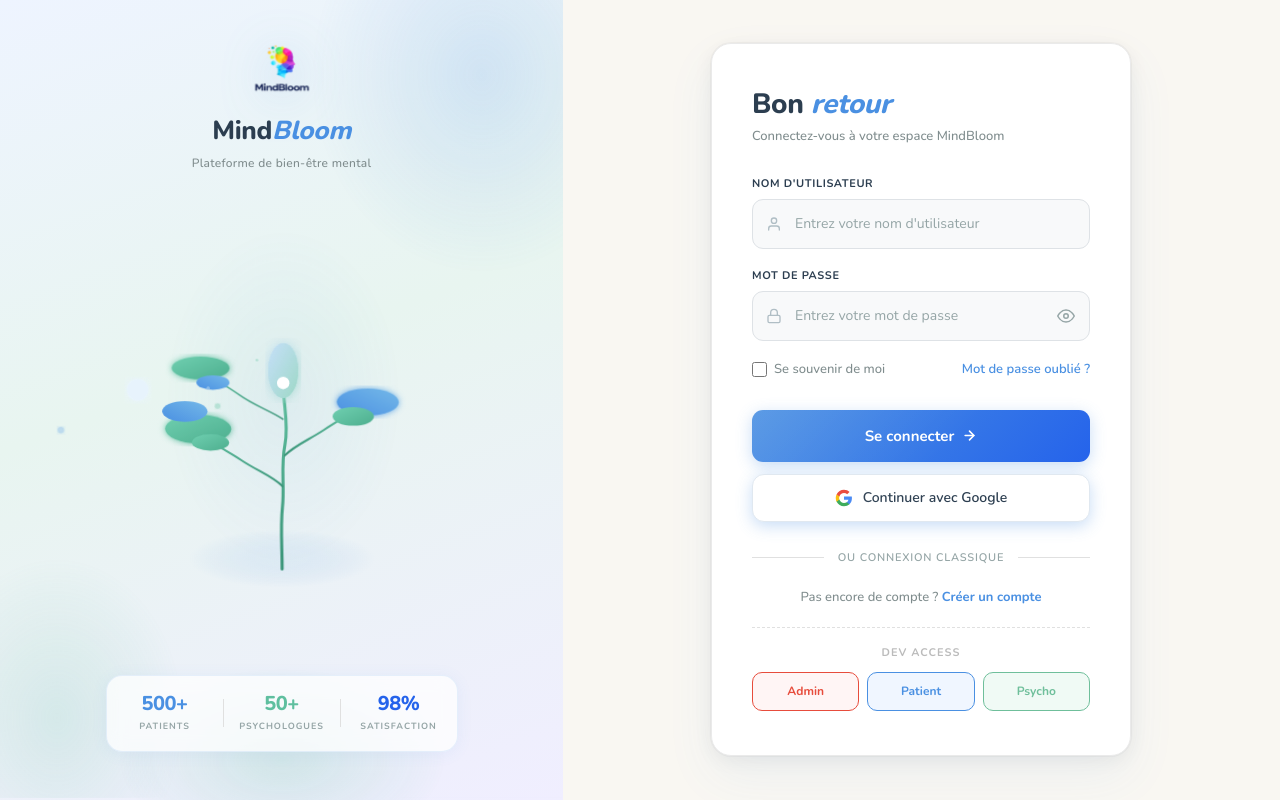
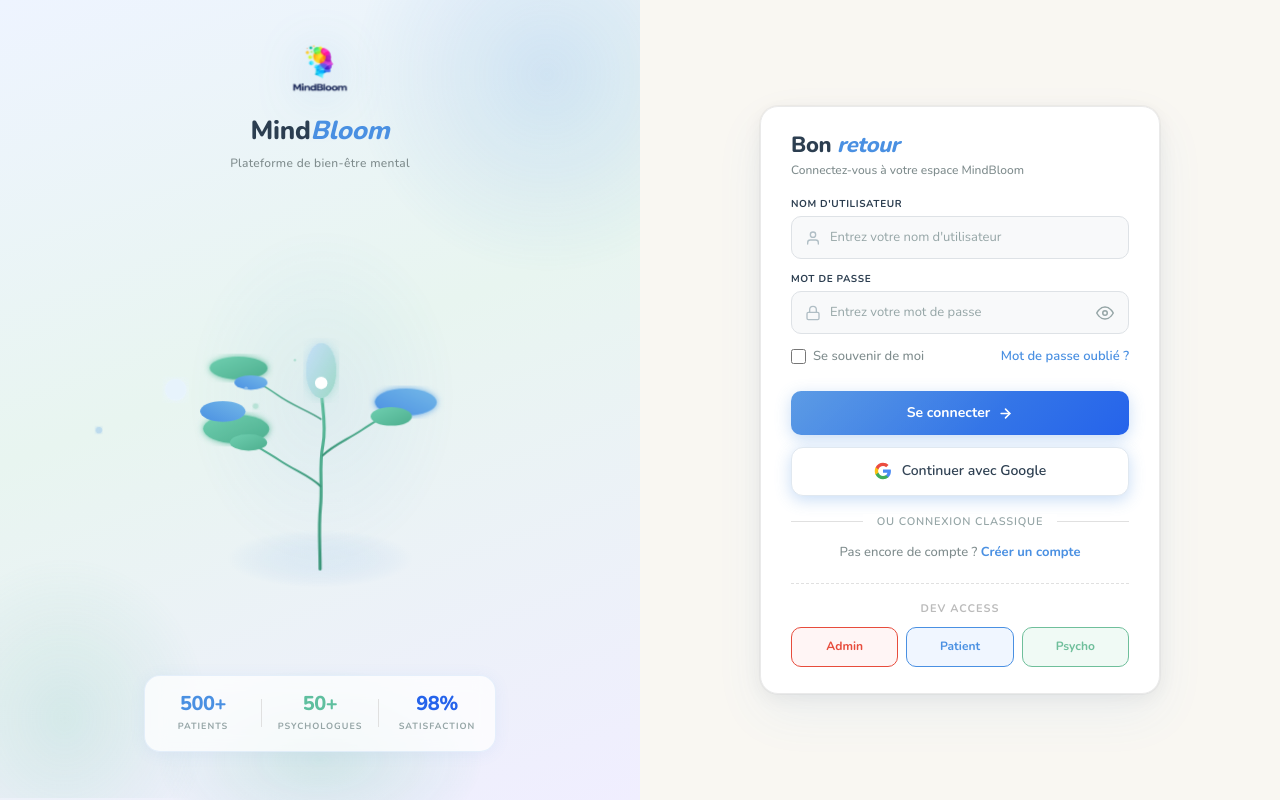
Before and after one commit to MedAdamDerouich/Esprit--PIDEV---3A18---2526---MindBloom-, a Symfony app: template templates/security/login.html.twig in a window 1280 px wide. Run offline with Twig, Linux system fonts and the light colour scheme; the template is opened without the code that fills it, so the values that code supplies are empty; form fields are guessed from the names that the template uses; some libraries are stand-ins or nearby versions.

Commit message:
fix bugs and add transition in login signup page

```diff
--- a/composer.json
+++ b/composer.json
@@ -11,6 +11,7 @@
         "doctrine/doctrine-migrations-bundle": "^3.3",
         "doctrine/orm": "^2.19",
         "dompdf/dompdf": "^3.1",
+        "knplabs/knp-paginator-bundle": "^6.10",
         "knpuniversity/oauth2-client-bundle": "^2.20",
         "league/oauth2-google": "^5.0",
         "nucleos/dompdf-bundle": "^4.3",
--- a/config/bundles.php
+++ b/config/bundles.php
@@ -10,4 +10,5 @@ return [
     Symfony\Bundle\MakerBundle\MakerBundle::class => ['dev' => true],
     KnpU\OAuth2ClientBundle\KnpUOAuth2ClientBundle::class => ['all' => true],
     Nucleos\DompdfBundle\NucleosDompdfBundle::class => ['all' => true],
+    Knp\Bundle\PaginatorBundle\KnpPaginatorBundle::class => ['all' => true],
 ];
--- a/templates/inc/_navbar.html.twig
+++ b/templates/inc/_navbar.html.twig
@@ -68,7 +68,7 @@
    DARK MODE — surgical, no wildcard div rule
    ══════════════════════════════════════════ */
 
-/* ── Smooth transitions (applies light AND dark) ── */
+/* ── Smooth transitions (applies light AND dark) — unified timing so page & navbar swap together ── */
 body,
 body header,
 body .mnav-link,
@@ -84,8 +84,8 @@ body input, body textarea, body select,
 body .modal-content,
 body .form-control,
 body .btn {
-    transition: background-color 0.35s ease, color 0.3s ease,
-                border-color 0.3s ease, box-shadow 0.3s ease;
+    transition: background-color 0.25s ease, background 0.25s ease,
+                color 0.25s ease, border-color 0.25s ease, box-shadow 0.25s ease;
 }
 
 /* ── Body & page background ── */
--- a/templates/security/login.html.twig
+++ b/templates/security/login.html.twig
@@ -14,27 +14,29 @@
 
     /* ═══ LAYOUT ═══════════════════════════════════════════ */
     .auth-root {
-      display: flex;
+      position: relative;
       width: 100vw;
       height: 100vh;
       overflow: hidden;
       font-family: 'Nunito', 'Segoe UI', sans-serif;
     }
 
-    /* ── Left botanical panel (fixed, always visible) ── */
+    /* ── Left botanical panel — slides across the viewport ── */
     .auth-left {
-      width: 44%;
-      min-width: 360px;
+      position: absolute;
+      top: 0; left: 0;
+      width: 50%;
       height: 100vh;
-      flex-shrink: 0;
-      position: relative;
+      z-index: 5;
       background: linear-gradient(160deg, #EEF4FF 0%, #E8F5F0 45%, #F0EEFF 100%);
       display: flex;
       align-items: stretch;
       justify-content: center;
       overflow: hidden;
-      transition: background 0.9s ease;
+      transition: transform 0.9s cubic-bezier(0.77, 0, 0.18, 1), background 0.9s ease;
+      will-change: transform;
     }
+    .auth-root.show-register .auth-left { transform: translateX(100%); }
 
     /* Ambient blobs */
     .auth-left::before {
@@ -86,51 +88,45 @@
       justify-content: space-between;
     }
 
-    /* ── Right form zone (clips the sliding cards) ── */
+    /* ── Form zone fills the whole viewport; cards live in the un-covered half ── */
     .auth-right {
-      flex: 1;
-      min-width: 0;
+      position: absolute;
+      inset: 0;
       height: 100vh;
-      position: relative;
       overflow: hidden;
       background: #F9F7F2;
+      z-index: 1;
     }
 
-    /* ── Two overlapping form cards ── */
+    /* ── Two form cards pinned to left or right half, swap via opacity ── */
     .auth-form-card {
       position: absolute;
-      inset: 0;
+      top: 0;
+      width: 50%;
+      height: 100vh;
       display: flex;
       align-items: center;
       justify-content: center;
-      padding: 32px 48px;
+      padding: 16px 32px;
       overflow-y: auto;
-      transform: translateX(0);
+      scrollbar-width: thin;
       opacity: 1;
-      transition:
-        transform 0.62s cubic-bezier(0.65, 0, 0.35, 1),
-        opacity   0.45s cubic-bezier(0.65, 0, 0.35, 1);
-      will-change: transform, opacity;
+      transition: opacity 0.6s ease 0.25s;
+      will-change: opacity;
       pointer-events: auto;
     }
 
-    /* Register card starts off-screen to the right */
-    .auth-form-card--register {
-      transform: translateX(100%);
-      opacity: 0;
-      pointer-events: none;
-    }
+    /* Login sits in the RIGHT half (panel covers the left by default) */
+    .auth-form-card--login    { right: 0; }
+    /* Register sits in the LEFT half (panel will slide right to reveal it) */
+    .auth-form-card--register { left: 0;  opacity: 0; pointer-events: none; transition-delay: 0s; }
 
-    /* ── When switching to register ── */
-    .auth-root.show-register .auth-form-card--login {
-      transform: translateX(-100%);
-      opacity: 0;
-      pointer-events: none;
-    }
-    .auth-root.show-register .auth-form-card--register {
-      transform: translateX(0);
-      opacity: 1;
-      pointer-events: auto;
+    .auth-root.show-register .auth-form-card--login    { opacity: 0; pointer-events: none; transition-delay: 0s; }
+    .auth-root.show-register .auth-form-card--register { opacity: 1; pointer-events: auto; transition-delay: 0.35s; }
+
+    @media (prefers-reduced-motion: reduce) {
+      .auth-left      { transition: none !important; }
+      .auth-form-card { transition: opacity 0.2s linear !important; }
     }
 
     /* ── Botanical panel: subtle accent shift on register ── */
@@ -245,25 +241,27 @@
     /* ── Card inner ── */
     .auth-card {
       background: #fff;
-      border-radius: 20px;
-      padding: 44px 40px;
-      width: 100%; max-width: 420px;
+      border-radius: 18px;
+      padding: 26px 30px;
+      width: 100%; max-width: 400px;
       border: 1px solid #EAEAEA;
       box-shadow:
         0 0 0 1px rgba(0,0,0,.03),
         0 4px 20px rgba(0,0,0,.06),
         0 20px 50px rgba(74,144,226,.07);
     }
-    .auth-card--wide { max-width: 520px; padding: 40px 38px; }
+    .auth-card--wide { max-width: 500px; padding: 22px 30px 20px; }
+    .auth-form-card--login > .auth-card { margin: auto 0; }
+    .auth-form-card--register > .auth-card { margin: auto 0; }
 
-    .auth-card__header { margin-bottom: 28px; }
-    .auth-card__header h2 { font-size:28px; font-weight:800; color:#2C3E50; letter-spacing:-.4px; margin:0 0 6px; line-height:1.15; }
+    .auth-card__header { margin-bottom: 16px; }
+    .auth-card__header h2 { font-size:22px; font-weight:800; color:#2C3E50; letter-spacing:-.4px; margin:0 0 3px; line-height:1.15; }
     .auth-card__header h2 em { font-style:italic; color:#4A90E2; }
-    .auth-card__header p { font-size:13px; color:#7F8C8D; margin:0; font-weight:500; }
+    .auth-card__header p { font-size:12px; color:#7F8C8D; margin:0; font-weight:500; }
 
     /* ── Fields ── */
-    .auth-field { margin-bottom: 18px; }
-    .auth-field label { display:block; font-size:11px; font-weight:700; color:#2C3E50; margin-bottom:6px; text-transform:uppercase; letter-spacing:.6px; }
+    .auth-field { margin-bottom: 12px; }
+    .auth-field label { display:block; font-size:10px; font-weight:700; color:#2C3E50; margin-bottom:4px; text-transform:uppercase; letter-spacing:.6px; }
 
     .auth-input-wrap { position:relative; display:flex; align-items:center; }
     .auth-input-icon { position:absolute; left:14px; color:#b0bec5; pointer-events:none; flex-shrink:0; transition:color .2s; }
@@ -271,9 +269,9 @@
     .auth-input {
       width:100%; background:#F8F9FA;
       border: 1.5px solid #DEE2E6;
-      border-radius: 11px;
-      padding: 13px 14px 13px 42px;
-      font-size:14px; font-family:'Nunito','Segoe UI',sans-serif;
+      border-radius: 10px;
+      padding: 10px 12px 10px 38px;
+      font-size:13px; font-family:'Nunito','Segoe UI',sans-serif;
       font-weight:500; color:#2C3E50;
       transition: border-color .2s, box-shadow .2s, background .2s, transform .18s;
       outline: none;
@@ -301,7 +299,7 @@
     .auth-pwd-toggle:active { transform:translateY(-50%) scale(.92); }
     .auth-pwd-toggle[aria-pressed="true"] { color:#4A90E2; }
 
-    .auth-options { display:flex; justify-content:space-between; align-items:center; margin-bottom:20px; }
+    .auth-options { display:flex; justify-content:space-between; align-items:center; margin-bottom:14px; }
     .auth-checkbox { display:flex; align-items:center; gap:7px; font-size:13px; color:#7F8C8D; cursor:pointer; user-select:none; font-weight:500; }
     .auth-checkbox input[type="checkbox"] { width:15px; height:15px; accent-color:#4A90E2; cursor:pointer; }
     .auth-link { font-size:13px; color:#4A90E2; font-weight:600; text-decoration:none; transition:color .15s; }
@@ -310,8 +308,8 @@
     /* ── Buttons ── */
     .auth-btn {
       width:100%; background:linear-gradient(135deg,#4A90E2 0%,#2563EB 100%);
-      color:#fff; border:none; border-radius:11px;
-      padding:14px 24px; font-size:15px; font-weight:700;
+      color:#fff; border:none; border-radius:10px;
+      padding:11px 22px; font-size:14px; font-weight:700;
       font-family:'Nunito','Segoe UI',sans-serif;
       cursor:pointer; transition:all .2s;
       box-shadow:0 4px 16px rgba(74,144,226,.3);
@@ -336,7 +334,7 @@
     .auth-btn--google:hover { background:#F4F8FF; border-color:#C5DDF8; box-shadow:0 2px 10px rgba(74,144,226,.10); color:#2C3E50; text-decoration:none; }
 
     /* ── Divider ── */
-    .auth-divider { position:relative; text-align:center; margin:24px 0 18px; }
+    .auth-divider { position:relative; text-align:center; margin:14px 0 10px; }
     .auth-divider::before { content:''; position:absolute; top:50%; left:0; right:0; height:1px; background:#E0E0E0; }
     .auth-divider span { position:relative; background:#fff; padding:0 14px; font-size:11px; color:#95A5A6; font-weight:600; text-transform:uppercase; letter-spacing:.8px; }
 
@@ -357,8 +355,8 @@
       font-family:'Nunito','Segoe UI',sans-serif;
       transform-style:preserve-3d;
     }
-    .auth-role:hover { border-color:#a8c8f0; color:#4A90E2; background:rgba(74,144,226,.05); transform:perspective(400px) rotateY(-5deg) translateY(-2px); }
-    .auth-role.selected { border-color:#4A90E2; background:rgba(74,144,226,.08); color:#4A90E2; box-shadow:0 0 0 3px rgba(74,144,226,.1); transform:perspective(400px) rotateY(0) translateY(-1px); }
+    .auth-role:hover { border-color:#a8c8f0; color:#4A90E2; background:rgba(74,144,226,.05); }
+    .auth-role.selected { border-color:#4A90E2; background:rgba(74,144,226,.08); color:#4A90E2; box-shadow:0 0 0 3px rgba(74,144,226,.1); }
     .auth-role svg { flex-shrink:0; }
 
     /* Form errors */
@@ -390,8 +388,10 @@
     /* ── Responsive ── */
     @media (max-width:960px) {
       .auth-left { display:none; }
-      .auth-right { width:100%; }
-      .auth-form-card { padding:24px 20px; }
+      .auth-form-card { width:100%; left:0; right:0; padding:24px 20px; }
+      .auth-form-card--register { opacity:0; }
+      .auth-root.show-register .auth-form-card--login { opacity:0; }
+      .auth-root.show-register .auth-form-card--register { opacity:1; }
     }
     @media (max-width:480px) {
       .auth-card { padding:24px 16px; }
@@ -403,9 +403,6 @@
       .auth-form-card, .auth-left { transition:none !important; }
       .stem-path, .leaf-shape, .petal, .spore, .plant-group,
       .auth-brand-block img, .auth-form-card--login .auth-card { animation:none !important; }
-      .auth-form-card--register { opacity:1 !important; transform:none !important; display:none; }
-      .auth-root.show-register .auth-form-card--login { display:none; }
-      .auth-root.show-register .auth-form-card--register { display:flex !important; opacity:1 !important; transform:none !important; }
       .auth-input:focus { animation:none; }
       .auth-role:hover,.auth-role.selected { transform:none !important; }
     }
@@ -604,7 +601,7 @@
         {{ form_start(registrationForm, {action: path('app_register'), method: 'post', attr: {style: 'display:flex;flex-direction:column;gap:0;'}}) }}
           {{ form_widget(registrationForm.roles, {attr: {id: 'roleInput', value: 'PATIENT'}}) }}
 
-          <div class="auth-field" style="margin-bottom:16px;">
+          <div class="auth-field" style="margin-bottom:10px;">
             <label>Je suis un(e)</label>
             <div class="auth-role-selector">
               <div class="auth-role selected" onclick="selectRole('PATIENT', this)">
@@ -618,7 +615,7 @@
             </div>
           </div>
 
-          <div class="row g-3">
+          <div class="row g-2">
             <div class="col-12">
               <div class="auth-field" style="margin-bottom:0;">
                 <label>Nom complet <span style="color:#f87171;">*</span></label>
@@ -681,7 +678,7 @@
             </div>
           </div>
 
-          <button type="submit" class="auth-btn" style="margin-top:24px;">
+          <button type="submit" class="auth-btn" style="margin-top:14px;">
             Créer mon compte
             <svg width="15" height="15" viewBox="0 0 24 24" fill="none" stroke="currentColor" stroke-width="2.5" stroke-linecap="round" stroke-linejoin="round"><line x1="5" y1="12" x2="19" y2="12"/><polyline points="12 5 19 12 12 19"/></svg>
           </button>
@@ -856,22 +853,7 @@
     });
   }
 
-  /* Card 3D tilt */
-  document.querySelectorAll('.auth-card').forEach(function(card){
-    card.addEventListener('mousemove', function(e){
-      var r  = card.getBoundingClientRect();
-      var nx = ((e.clientX - r.left) / r.width)  * 2 - 1;
-      var ny = ((e.clientY - r.top)  / r.height) * 2 - 1;
-      card.style.transition = 'transform 0.08s ease-out,box-shadow 0.15s';
-      card.style.transform  = 'perspective(900px) rotateX('+(-ny*2.5)+'deg) rotateY('+(nx*2.5)+'deg)';
-    });
-    card.addEventListener('mouseleave', function(){
-      card.style.transition = 'transform 0.5s cubic-bezier(0.22,1,0.36,1),box-shadow 0.3s';
-      card.style.transform  = 'perspective(900px) rotateX(0) rotateY(0)';
-    });
-  });
-
-  /* Password visibility toggle */
+/* Password visibility toggle */
   var pwdInput = document.getElementById('password');
   var pwdToggle = document.getElementById('togglePassword');
   if (pwdInput && pwdToggle) {
```
Also changed, not shown: 2 other files.
